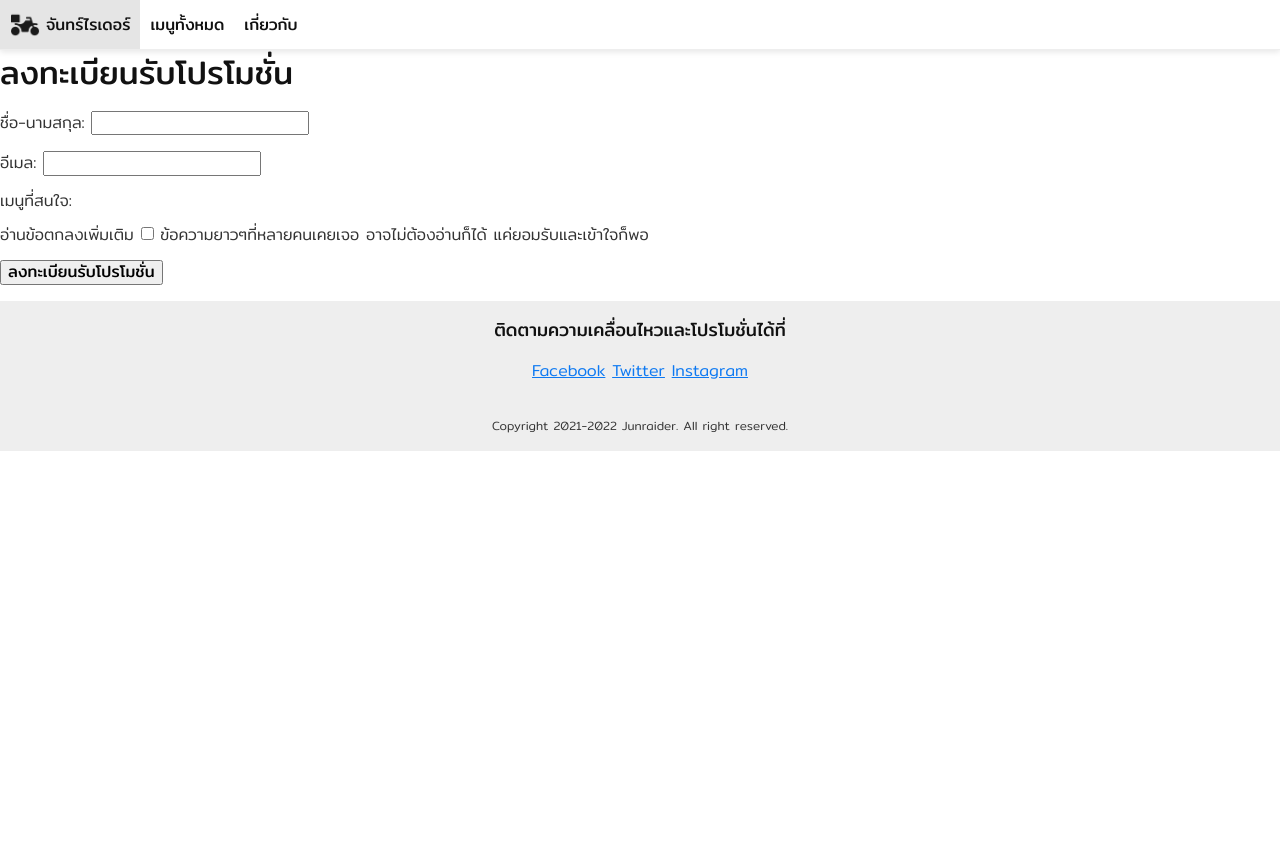
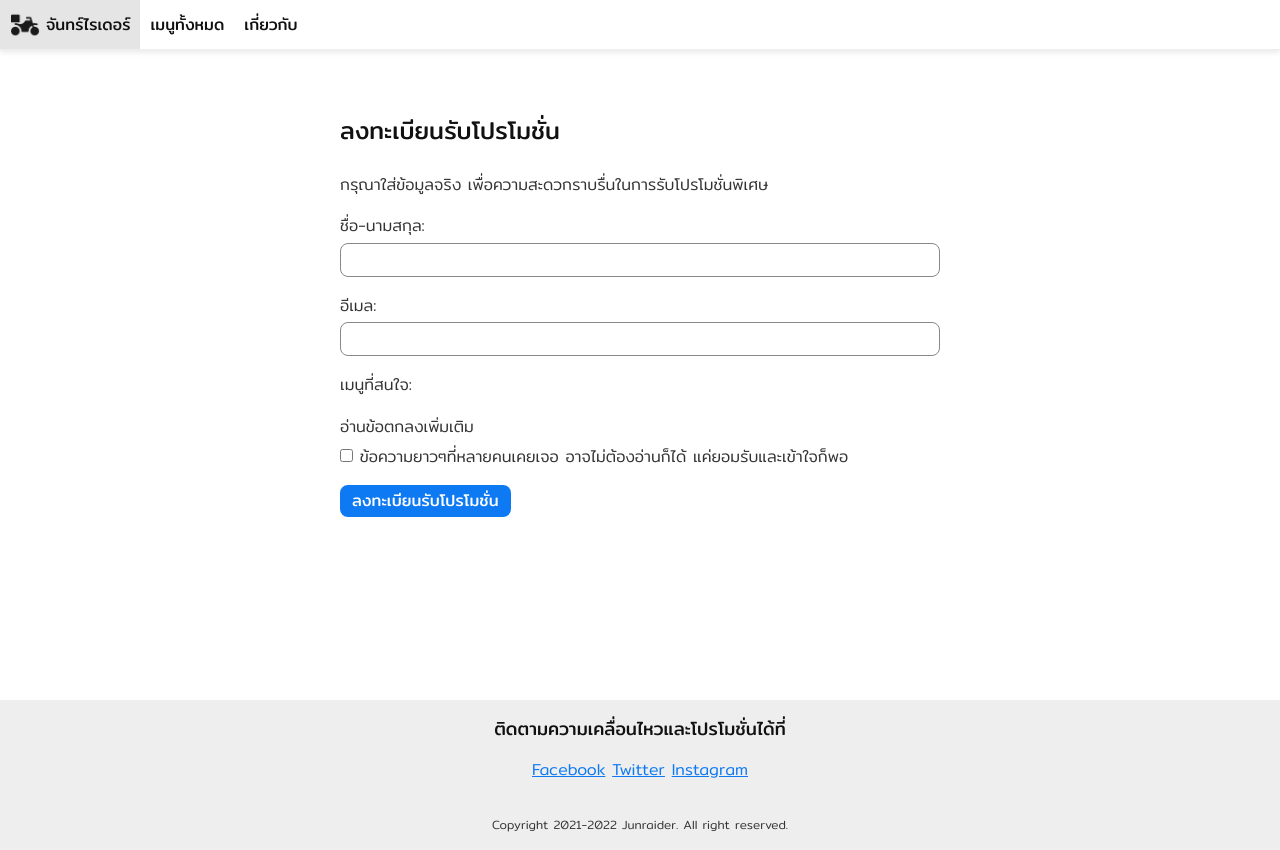
Before and after one commit to potchangelo/django-junraider, a Django app: page /subscription in a window 1280 px wide. Before the commit the page ends 451 px from the top, so only its background shows below. Run offline with Django 4.2, Linux system fonts and the light colour scheme; data that the repository does not hold is empty.

Commit message:
Subscription page CSS

```diff
--- a/app_general/static/app_general/main.css
+++ b/app_general/static/app_general/main.css
@@ -108,6 +108,10 @@ a {
     margin-right: auto;
 }
 
+.content-container-narrow {
+    max-width: 600px;
+}
+
 .content-title {
     margin-bottom: 24px;
 }
@@ -128,27 +132,6 @@ a {
     .grid-3 {
         grid-template-columns: 1fr 1fr 1fr;
     }
-}
-
-.button {
-    color: white;
-    background-color: #111111;
-    border-radius: 8px;
-    font-weight: 400;
-    line-height: 1;
-    text-decoration: none;
-    display: inline-block;
-    margin-bottom: 12px;
-    padding: 8px 12px;
-    transition: background-color 0.3s;
-}
-
-.button-primary {
-    background-color: #0D79F2;
-}
-
-.button-primary:hover {
-    background-color: #085dbd;
 }
 
 /* Site header */
@@ -196,6 +179,63 @@ a {
     margin-bottom: 0px;
 }
 
+/* Form */
+.form-field {
+    margin-bottom: 16px;
+}
+
+label {
+    display: block;
+    margin-bottom: 4px;
+    line-height: 1.6;
+}
+
+input[type='text'],
+input[type='email'] {
+    -moz-appearance: none;
+    -webkit-appearance: none;
+    appearance: none;
+    border: 1px solid #888888;
+    border-radius: 8px;
+    font-size: 16px;
+    display: block;
+    width: 100%;
+    height: 34px;
+    padding: 4px 12px;
+    outline: none;
+}
+
+.button {
+    -moz-appearance: none;
+    -webkit-appearance: none;
+    appearance: none;
+    color: white;
+    background-color: #111111;
+    border: none;
+    border-radius: 8px;
+    font-weight: 400;
+    line-height: 1;
+    text-decoration: none;
+    display: inline-block;
+    margin-bottom: 12px;
+    padding: 8px 12px;
+    transition: background-color 0.3s;
+    cursor: pointer;
+}
+
+.button-primary {
+    background-color: #0D79F2;
+}
+
+.button-primary:hover {
+    background-color: #085dbd;
+}
+
+input[type='text']:focus,
+input[type='email']:focus {
+    border-color: #0D79F2;
+}
+
 /* Homepage */
 .home-landing {
     background-color: lightblue;
--- a/app_general/templates/app_general/subscription_form.html
+++ b/app_general/templates/app_general/subscription_form.html
@@ -3,34 +3,39 @@
 {% block site_title %}ลงทะเบียนรับโปรโมชั่น - {% endblock %}
 
 {% block content %}
-<h1>ลงทะเบียนรับโปรโมชั่น</h1>
+<section class="content-section content-section-single">
+    <div class="content-container content-container-narrow">
+        <h3 class="content-title">ลงทะเบียนรับโปรโมชั่น</h3>
+        <p>กรุณาใส่ข้อมูลจริง เพื่อความสะดวกราบรื่นในการรับโปรโมชั่นพิเศษ</p>
         <form action="{% url 'subscription' %}" method="POST">
             {% csrf_token %}
             {{ form.non_field_errors }}
-    <div style="margin-bottom: 16px;">
+            <div class="form-field">
                 {{ form.name.label_tag }}
                 {{ form.name }}
                 {{ form.name.errors }}
             </div>
-    <div style="margin-bottom: 16px;">
+            <div class="form-field">
                 {{ form.email.label_tag }}
                 {{ form.email }}
                 {{ form.email.errors }}
             </div>
-    <div style="margin-bottom: 16px;">
+            <div class="form-field">
                 {{ form.food_set.label_tag }}
                 {{ form.food_set }}
                 {{ form.food_set.errors }}
             </div>
-    <div style="margin-bottom: 16px;">
+            <div class="form-field">
                 <label>อ่านข้อตกลงเพิ่มเติม</label>
                 <label>
                     {{ form.accepted }} {{ form.accepted.label }}
                 </label>
                 {{ form.accepted.errors }}
             </div>
-    <div style="margin-bottom: 16px;">
-        <button type="submit">ลงทะเบียนรับโปรโมชั่น</button>
+            <div class="form-field">
+                <button class="button button-primary" type="submit">ลงทะเบียนรับโปรโมชั่น</button>
             </div>
         </form>
+    </div>
+</section>
 {% endblock %}
```
Lines whose indentation alone changed are shown as unchanged.
